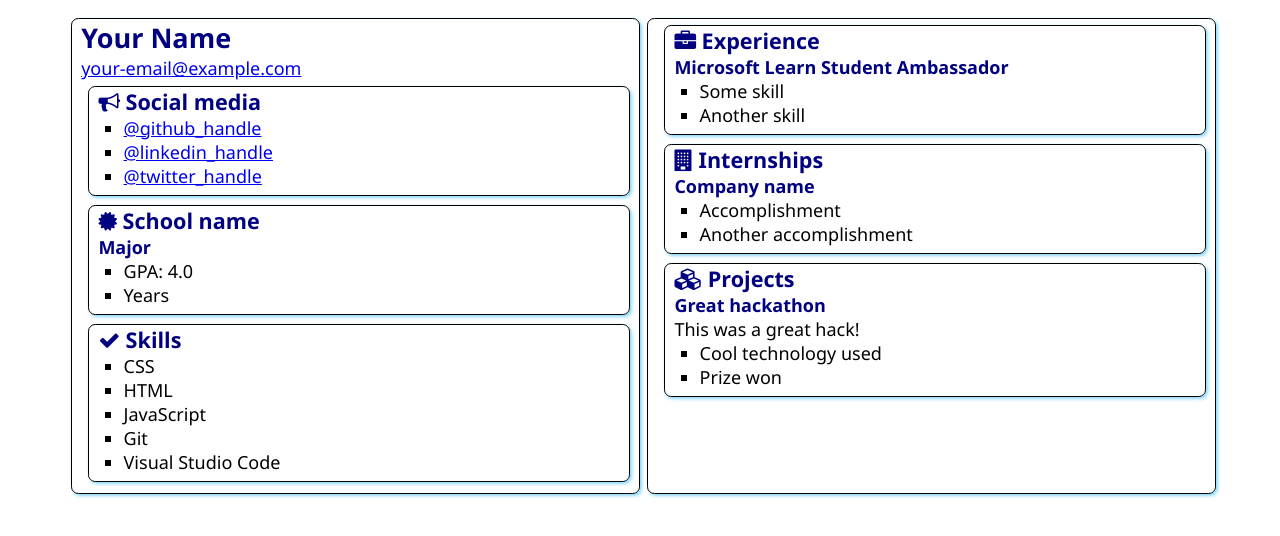
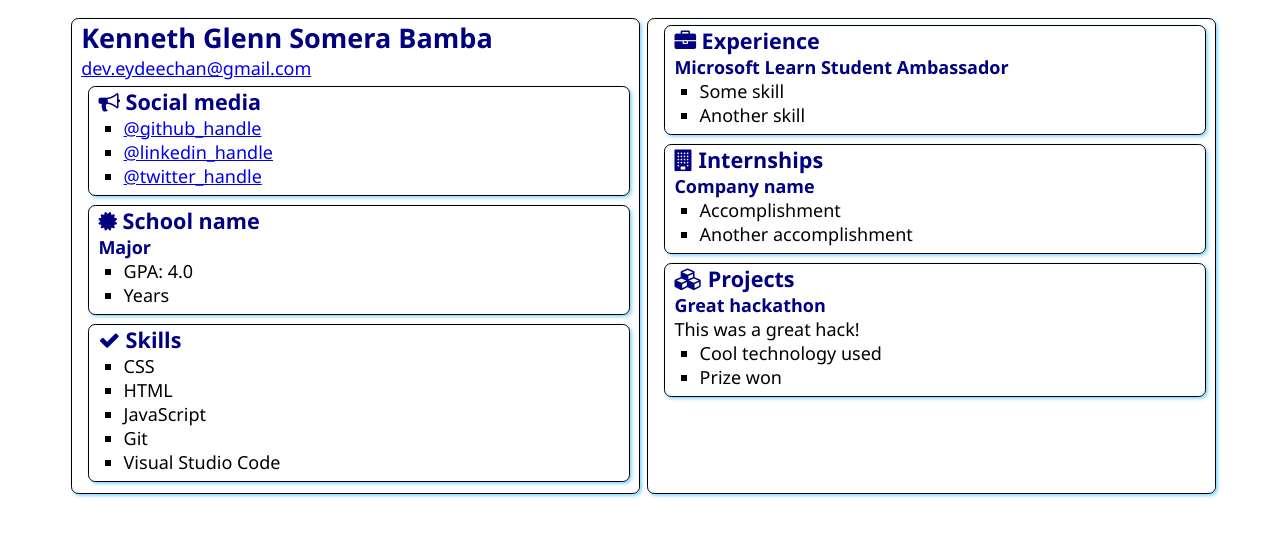
Before and after one commit to EydeeChan/SATechnicalOnboarding, a plain HTML site: page src/index.html in a window 1280 px wide. Drawn offline with Linux system fonts and the light colour scheme.

Commit message:
Update index.html

```diff
--- a/src/index.html
+++ b/src/index.html
@@ -12,8 +12,8 @@
 <body>
     <main>
         <article class="box">
-            <h1>Your Name</h1>
-            <div><a href="mailto:your.email@example.com">your-email@example.com</a></div>
+            <h1>Kenneth Glenn Somera Bamba</h1>
+            <div><a href="mailto:dev.eydeechan@gmail.com">dev.eydeechan@gmail.com</a></div>
 
             <section class="box">
                 <h2>
```
